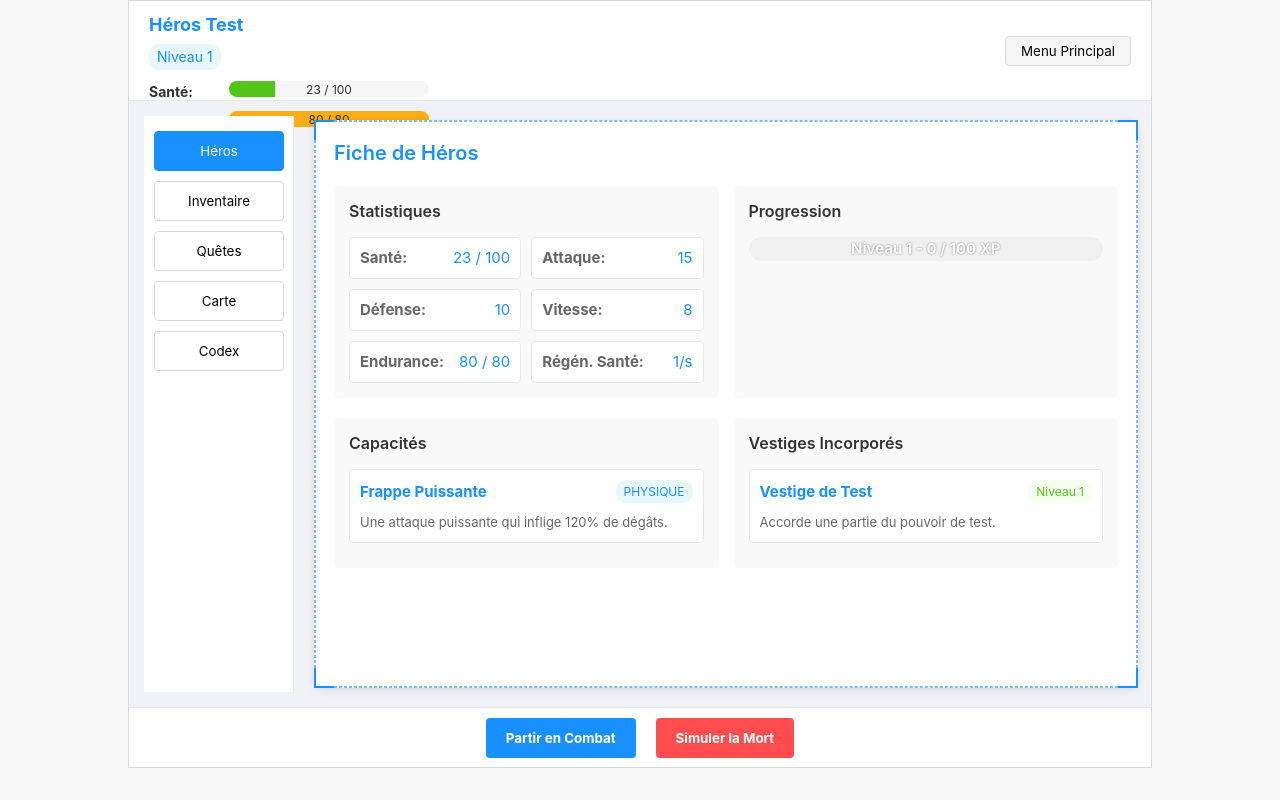
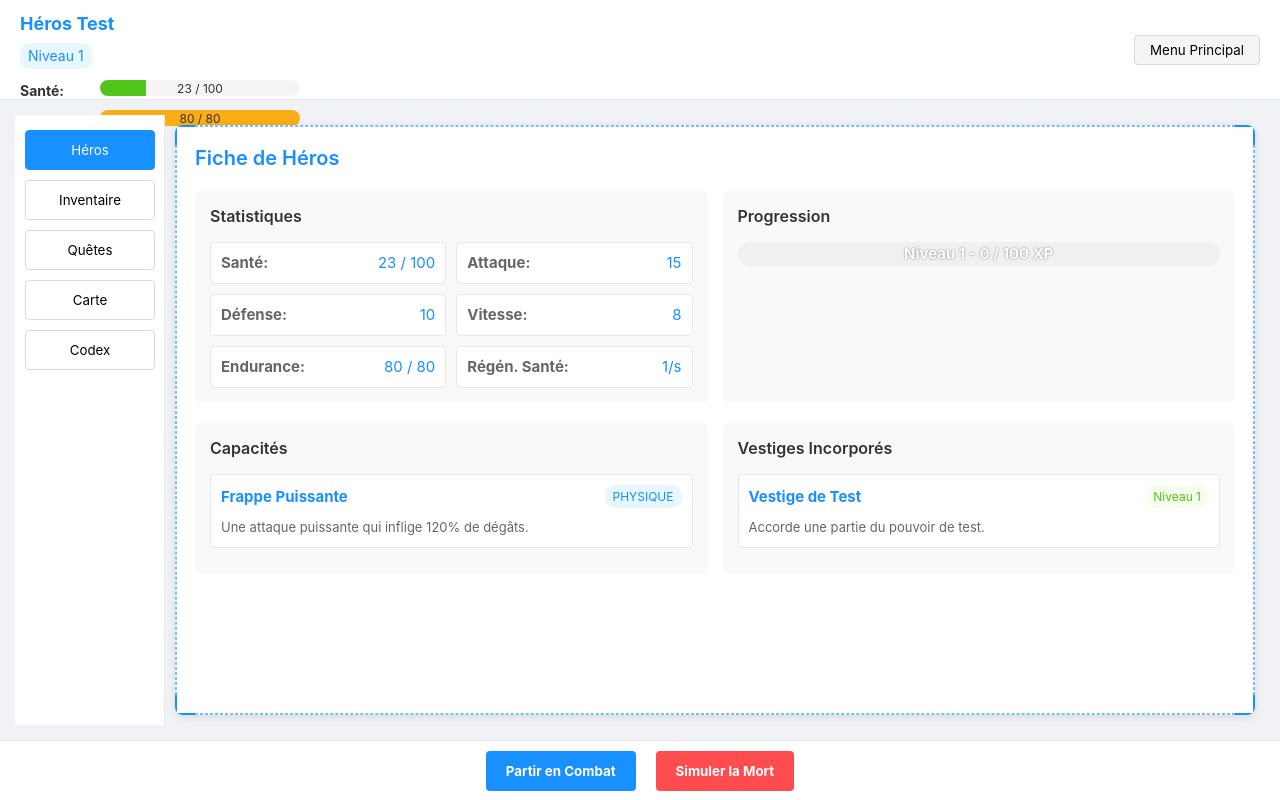
Before and after one commit to Muuminuu/VestigeVuejs, a Vue app: page / in a window 1280 px wide. Built offline with nearby package versions, Linux system fonts and the light colour scheme; the HTML template or start-up script is replaced by a standard one.

Commit message:
refac(game views): refactoring views

```diff
--- a/src/components/DecorativeFrame.vue
+++ b/src/components/DecorativeFrame.vue
@@ -254,4 +254,4 @@ const ornamentCount = computed(() => Math.min(props.level - 1, 4));
     bottom: 15px;
   }
 }
-</style>+
+</style>
--- a/src/views/GameContainer.vue
+++ b/src/views/GameContainer.vue
@@ -239,22 +239,27 @@ const vestiges = ref([
 .game-container {
   display: flex;
   flex-direction: column;
-  width: 1024px;
-  height: 768px;
-  margin: 0 auto;
+  width: 100vw; /* Utilise toute la largeur de la fenêtre */
+  height: 100vh; /* Utilise toute la hauteur de la fenêtre */
   background-color: #f0f2f5;
-  border: 1px solid #d9d9d9;
   overflow: hidden;
+  position: fixed; /* Empêche le défilement de la page */
+  top: 0;
+  left: 0;
 }
 
 /* Entête du jeu */
 .game-header {
   height: 100px;
+  min-height: 100px;
+  max-height: 100px;
   display: flex;
   justify-content: space-between;
   padding: 10px 20px;
   background-color: white;
   border-bottom: 1px solid #e8e8e8;
+  width: 100%;
+  box-sizing: border-box;
 }
 
 .hero-info {
@@ -350,15 +355,21 @@ const vestiges = ref([
 .game-main {
   display: flex;
   flex: 1;
-  height: calc(100% - 160px); /* 100% - (header + actions) */
+  overflow: hidden;
+  width: 100%;
+  box-sizing: border-box;
 }
 
 /* Navigation latérale */
 .game-nav {
   width: 150px;
+  min-width: 150px;
+  max-width: 150px;
   background-color: white;
   border-right: 1px solid #e8e8e8;
   padding: 15px 0;
+  overflow-y: auto;
+  box-sizing: border-box;
 }
 
 .nav-button {
@@ -390,23 +401,28 @@ const vestiges = ref([
   display: flex;
   justify-content: center;
   align-items: center;
-  padding: 20px;
+  padding: 10px;
+  overflow: hidden;
+  box-sizing: border-box;
 }
 
 .decorative-frame {
-  width: 824px; /* 1024 - 150 (nav) - 2*20 (padding) - 10 (marge) */
-  height: 568px; /* 768 - 100 (header) - 60 (actions) - 2*20 (padding) */
+  width: 100%;
+  height: 100%;
   position: relative;
   background-color: white;
   border-radius: 8px;
   box-shadow: 0 2px 8px rgba(0, 0, 0, 0.1);
+  overflow: hidden; /* Empêche tout défilement horizontal */
+  box-sizing: border-box;
 }
 
 .frame-content {
   width: 100%;
   height: 100%;
   padding: 20px;
-  overflow-y: auto;
+  overflow-y: auto; /* Seul le défilement vertical est permis */
+  overflow-x: hidden; /* Empêche le défilement horizontal */
   box-sizing: border-box;
 }
 
@@ -644,6 +660,7 @@ h3 {
 .abilities-list, .vestiges-list {
   max-height: 200px;
   overflow-y: auto;
+  overflow-x: hidden;
 }
 
 .ability-item, .vestige-item {
@@ -697,12 +714,15 @@ h3 {
 /* Barre d'actions en bas */
 .game-actions {
   height: 60px;
+  min-height: 60px;
+  max-height: 60px;
   display: flex;
   justify-content: center;
   align-items: center;
   background-color: white;
   border-top: 1px solid #e8e8e8;
-  padding: 0 20px;
+  width: 100%;
+  box-sizing: border-box;
 }
 
 .action-button {
```
